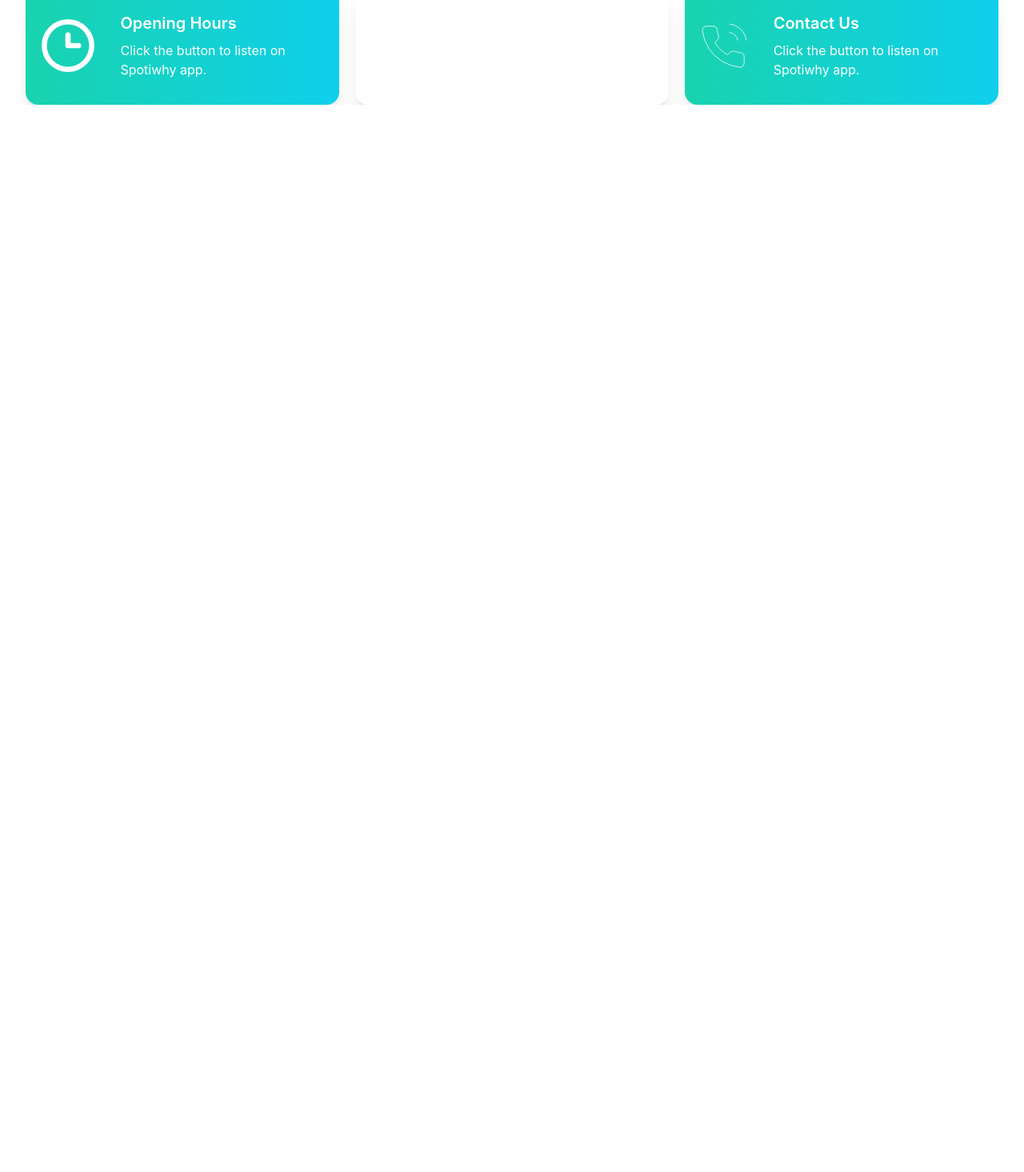
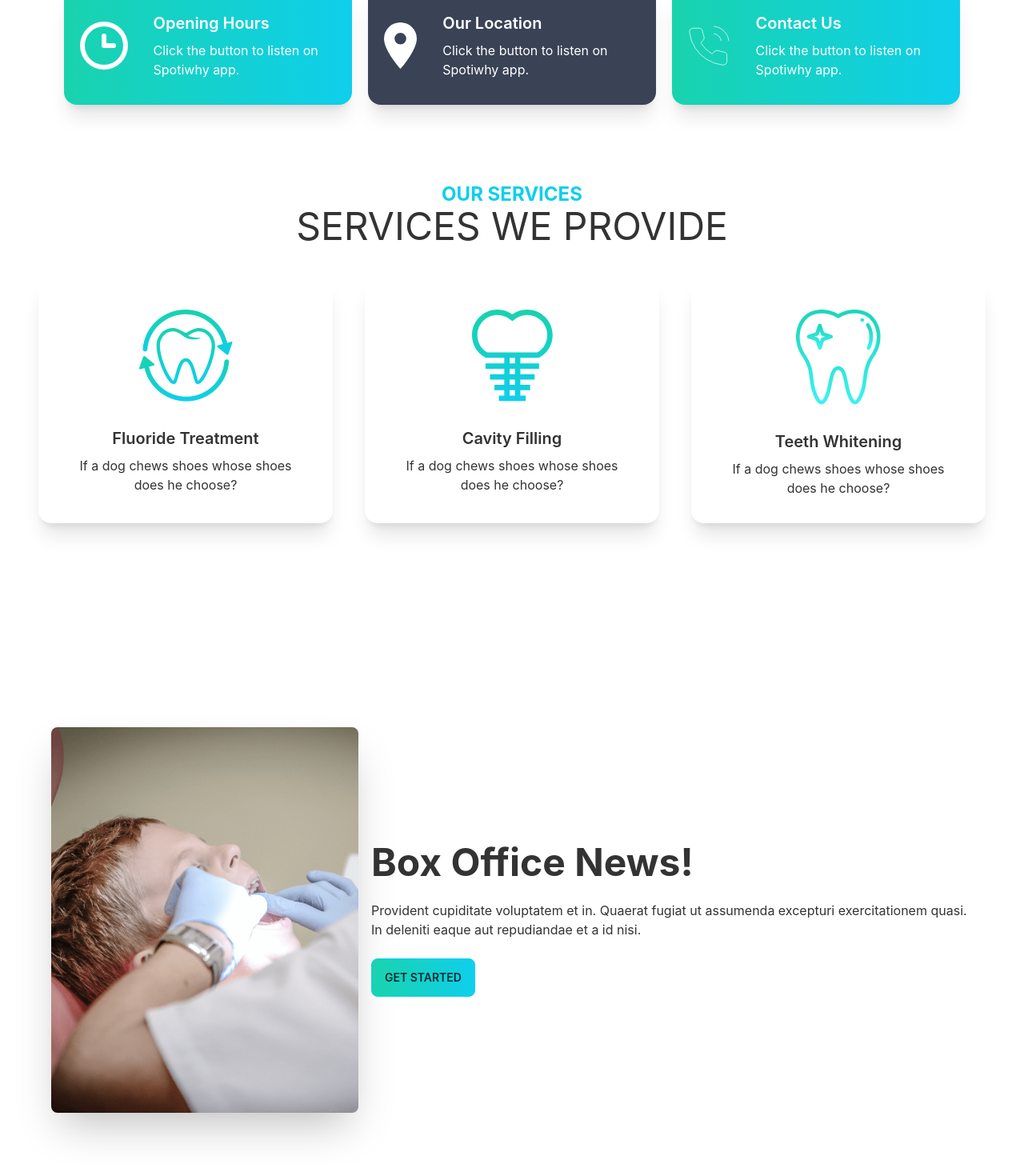
Before and after one commit to shafiquetuhin01/doctors-portal, a React (Create React App) app: page / in a window 1280 px wide. Shown: the part 881-2346 px from the top of the page at 80% size. Before the commit the page ends 1012 px from the top, so only its background shows below. Built offline with nearby package versions, Linux system fonts and the light colour scheme.

Commit message:
updating

```diff
--- a/src/Pages/Home/Banner/Banner.js
+++ b/src/Pages/Home/Banner/Banner.js
@@ -1,5 +1,5 @@
-import React from 'react';
-import chair from '../../../assets/images/chair.png';
+import React from "react";
+import chair from "../../../assets/images/chair.png";
 
 const Banner = () => {
   return (
@@ -8,8 +8,13 @@
         <img src={chair} className="max-w-sm rounded-lg shadow-2xl" />
         <div>
           <h1 className="text-5xl font-bold">Box Office News!</h1>
-      <p className="py-6">Provident cupiditate voluptatem et in. Quaerat fugiat ut assumenda excepturi </p>
-      <button className="btn btn-primary bg-gradient-to-r from secondary to-primary">Get Started</button>
+          <p className="py-6">
+            Provident cupiditate voluptatem et in. Quaerat fugiat ut assumenda
+            excepturi{" "}
+          </p>
+          <button className="btn btn-primary bg-gradient-to-r from-secondary to-primary">
+            Get Started
+          </button>
         </div>
       </div>
     </div>
--- a/src/Pages/Home/Home.js
+++ b/src/Pages/Home/Home.js
@@ -1,12 +1,16 @@
 import React from 'react';
 import Banner from './Banner/Banner';
 import Info from './Info';
+import Services from './Services';
+import SpecialService from './SpecialService';
 
 const Home = () => {
     return (
-        <div>
+        <div className='px-12'>
             <Banner />
             <Info />
+            <Services />
+            <SpecialService />
         </div>
     );
 };
--- a/src/Pages/Home/InfoCard.js
+++ b/src/Pages/Home/InfoCard.js
@@ -2,7 +2,7 @@
 
 const InfoCard = ({ img,cardTitle,bgClass }) => {
   return (
-    <div className={`card lg:card-side bg-base-100 shadow-xl ${bgClass}`}>
+    <div className={`card lg:card-side shadow-xl ${bgClass}`}>
       <figure className="pl-5">
         <img src={img} alt="Album" />
       </figure>
--- /dev/null
+++ b/src/Pages/Home/Service.js
@@ -0,0 +1,17 @@
+import React from "react";
+
+const Service = ({ service }) => {
+  return (
+    <div className="card shadow-xl">
+      <figure className="px-10 pt-10">
+        <img src={service.img} alt="Shoes" className="rounded-xl" />
+      </figure>
+      <div className="card-body items-center text-center">
+        <h2 className="card-title">{service.name}</h2>
+        <p>If a dog chews shoes whose shoes does he choose?</p>
+      </div>
+    </div>
+  );
+};
+
+export default Service;
--- /dev/null
+++ b/src/Pages/Home/Services.js
@@ -0,0 +1,43 @@
+import React from "react";
+import fluride from '../../assets/images/fluoride.png';
+import cavity from '../../assets/images/cavity.png';
+import whithening from '../../assets/images/whitening.png';
+import Service from "./Service";
+
+const Services = () => {
+    const services = [
+        {
+            _id:1,
+            name:'Fluoride Treatment',
+            description:'',
+            img:fluride
+        },
+        {
+            _id:2,
+            name:'Cavity Filling',
+            description:'',
+            img:cavity
+        },
+        {
+            _id:3,
+            name:'Teeth Whitening',
+            description:'',
+            img:whithening
+        },
+    ];
+  return (
+    <div className="my-24">
+      <div className="text-center uppercase">
+        <h1 className="text-primary font-bold text-2xl">Our Services</h1>
+        <h1 className="text-5xl">Services We Provide</h1>
+      </div>
+      <div className="grid gap-10 lg:grid-cols-3 md:grid-cols-2 sm:grid-cols-1 mt-10">
+          {
+              services.map(service=><Service key={service._id} service={service}></Service>)
+          }
+      </div>
+    </div>
+  );
+};
+
+export default Services;
--- /dev/null
+++ b/src/Pages/Home/SpecialService.js
@@ -0,0 +1,28 @@
+import React from "react";
+import treatment from "../../assets/images/treatment.png";
+
+const SpecialService = () => {
+  return (
+    <div class="hero min-h-screen">
+      <div class="hero-content flex-col lg:flex-row">
+        <img
+          src={treatment}
+          class="max-w-sm rounded-lg shadow-2xl"
+        />
+        <div>
+          <h1 class="text-5xl font-bold">Box Office News!</h1>
+          <p class="py-6">
+            Provident cupiditate voluptatem et in. Quaerat fugiat ut assumenda
+            excepturi exercitationem quasi. In deleniti eaque aut repudiandae et
+            a id nisi.
+          </p>
+          <button className="btn btn-primary bg-gradient-to-r from-secondary to-primary">
+            Get Started
+          </button>
+        </div>
+      </div>
+    </div>
+  );
+};
+
+export default SpecialService;
```
Lines whose indentation alone changed are shown as unchanged.
